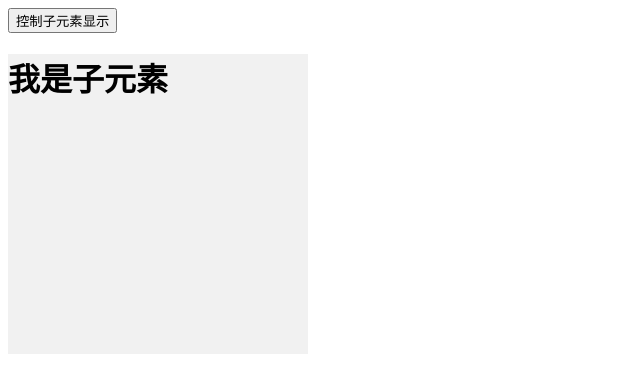
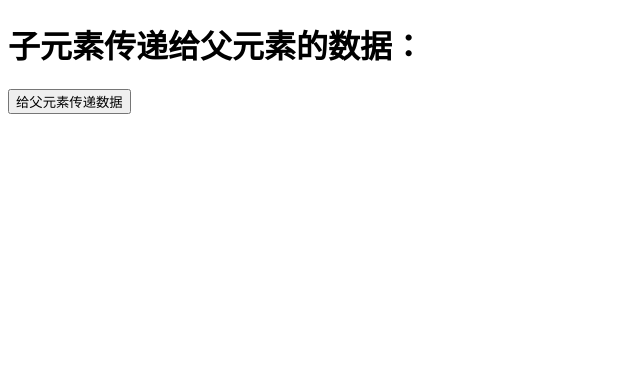
Before and after one commit to OctoberToEscape/react-demo, a React (Create React App) app: page / in a window 1280 px wide. Shown: the top 392 px of the page, without its empty margins (0-640 px from the left). Built offline with nearby package versions, Linux system fonts and the light colour scheme.

Commit message:
子传父

```diff
--- a/src/index.js
+++ b/src/index.js
@@ -26,46 +26,45 @@ import "./index.css";
 
 // ReactDOM.render(element, document.querySelector("#root"));
 
-class ParentCom extends React.Component {
+class Parent extends React.Component {
     constructor(props) {
         super(props);
         this.state = {
-            isActive: true,
+            title: null,
         };
     }
-    changeActive() {
-        this.setState({
-            isActive: !this.state.isActive,
-        });
-    }
-
     render() {
         return (
             <div>
-                <button onClick={this.changeActive.bind(this)}>
-                    控制子元素显示
+                <h1>子元素传递给父元素的数据：{this.state.title}</h1>
+                <Child changeTitle={this.changeTitle} />
+            </div>
+        );
+    }
+    changeTitle = (title) => {
+        this.setState({ title });
+    };
+}
+
+class Child extends React.Component {
+    constructor(props) {
+        super(props);
+        this.state = {
+            msg: "我是你爹",
+        };
+    }
+    render() {
+        return (
+            <div>
+                <button
+                    onClick={() => {
+                        this.props.changeTitle(this.state.msg);
+                    }}>
+                    给父元素传递数据
                 </button>
-                <ChildCom isActive={this.state.isActive} />
             </div>
         );
     }
 }
 
-class ChildCom extends React.Component {
-    constructor(props) {
-        super(props);
-    }
-
-    render() {
-        let activeClass = null;
-        activeClass = this.props.isActive ? "active" : "";
-
-        return (
-            <div className={"content " + activeClass}>
-                <h1>我是子元素</h1>
-            </div>
-        );
-    }
-}
-
-ReactDOM.render(<ParentCom />, document.querySelector("#root"));
+ReactDOM.render(<Parent />, document.querySelector("#root"));
```
